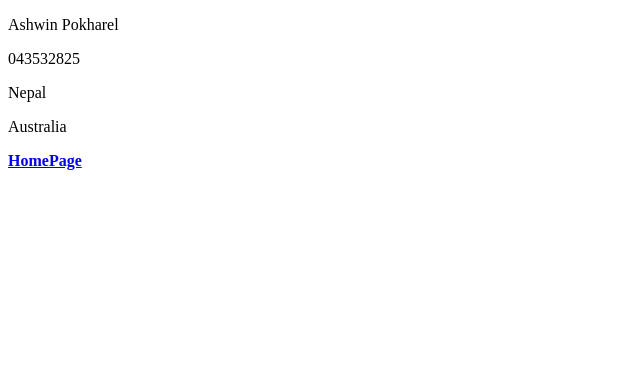
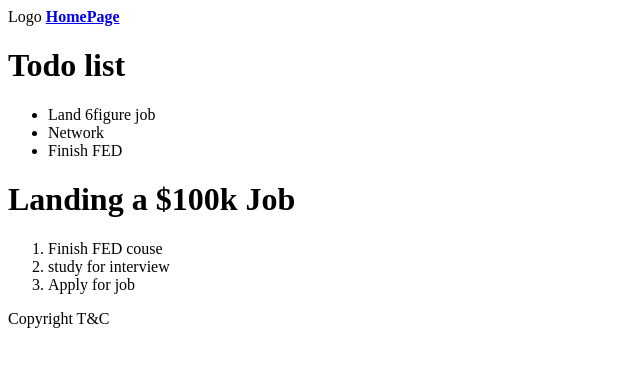
Before and after one commit to awinp/week1htmlcrashcourse, a plain HTML site: page MyContact.html in a window 1280 px wide. Shown: the whole page, without its empty margins (0-640 px from the left). Drawn offline with Linux system fonts and the light colour scheme.

Commit message:
More details

```diff
--- a/MyContact.html
+++ b/MyContact.html
@@ -1,16 +1,30 @@
 <!DOCTYPE html>
 <html lang="en">
-<head>
-    <meta charset="UTF-8">
-    <meta http-equiv="X-UA-Compatible" content="IE=edge">
-    <meta name="viewport" content="width=, initial-scale=1.0">
+  <head>
+    <meta charset="UTF-8" />
+    <meta http-equiv="X-UA-Compatible" content="IE=edge" />
+    <meta name="viewport" content="width=, initial-scale=1.0" />
     <title>Document</title>
-</head>
-<body>
-    <p>Ashwin Pokharel</p>
-    <p>043532825</p>
-    <p>Nepal</p>
-    <p>Australia</p>
-    <a href="/index.html" target="_blank"><b>HomePage</b></a>
-</body>
+  </head>
+  <body>
+    <nav>
+      Logo
+      <a href="/index.html" target="_blank"><b>HomePage</b></a>
+    </nav>
+    <main>
+      <h1>Todo list</h1>
+      <ul>
+        <li>Land 6figure job</li>
+        <li>Network</li>
+        <li>Finish FED</li>
+      </ul>
+      <h1>Landing a $100k Job</h1>
+      <ol>
+        <li>Finish FED couse</li>
+        <li>study for interview</li>
+        <li>Apply for job</li>
+      </ol>
+    </main>
+    <footer>Copyright T&C</footer>
+  </body>
 </html>
```
